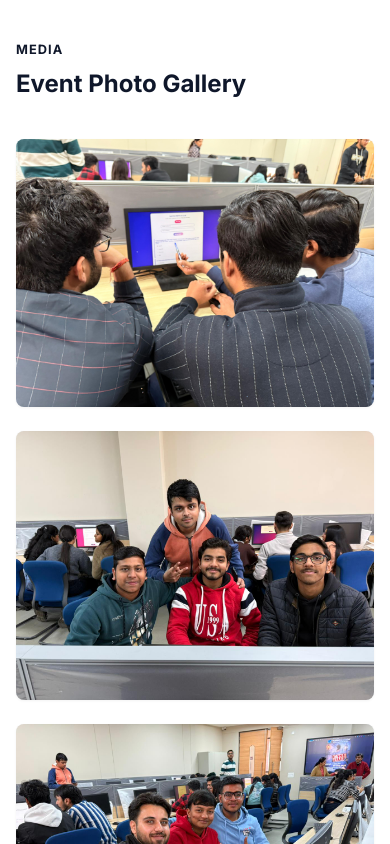
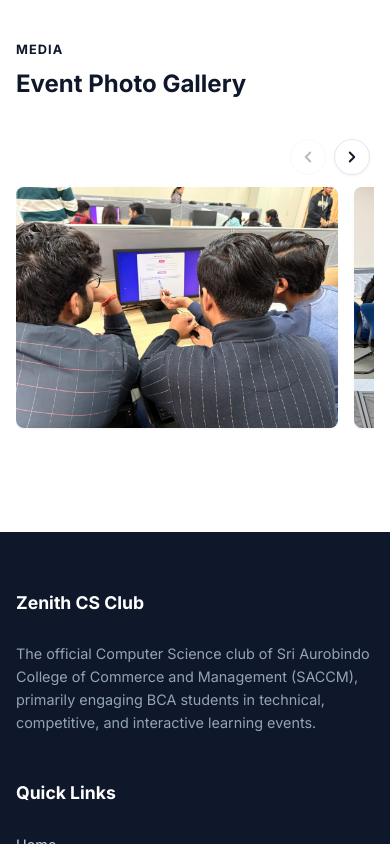
Before and after one commit to ArmaanCode2/Zenith, a React (Vite) app: page /events/case-files in a window 390 px wide. Shown: the part 4060-4904 px from the top of the page. Built offline with nearby package versions, Linux system fonts and the light colour scheme.

Commit message:
made the scrolltotop for every page, fixed the mobile view of events

```diff
--- a/src/App.jsx
+++ b/src/App.jsx
@@ -6,6 +6,7 @@ import './styles/layout.css';
 import Header from './components/layout/Header';
 import Navbar from './components/layout/Navbar';
 import Footer from './components/layout/Footer';
+import ScrollToTop from './components/common/ScrollToTop';
 
 import HomePage from './pages/HomePage';
 import AboutPage from './pages/AboutPage';
@@ -18,6 +19,7 @@ import NotFoundPage from './pages/NotFoundPage';
 function App() {
   return (
     <Router>
+      <ScrollToTop />
       <div className="app-shell">
         <Header />
         <Navbar />
--- /dev/null
+++ b/src/components/common/ScrollToTop.jsx
@@ -0,0 +1,20 @@
+import { useEffect } from 'react';
+import { useLocation } from 'react-router-dom';
+
+function ScrollToTop() {
+  const { pathname } = useLocation();
+
+  useEffect(() => {
+    window.scrollTo({
+      top: 0,
+      left: 0,
+      behavior: 'instant'
+    });
+    document.documentElement.scrollTop = 0;
+    document.body.scrollTop = 0;
+  }, [pathname]);
+
+  return null;
+}
+
+export default ScrollToTop;
--- a/src/pages/EventDetailPage.jsx
+++ b/src/pages/EventDetailPage.jsx
@@ -1,16 +1,12 @@
 import React, { useEffect } from 'react';
 import { useParams, Link } from 'react-router-dom';
+import HorizontalCarousel from '../components/common/HorizontalCarousel';
 import { getEventById } from '../data/events';
 import '../styles/events.css';
 
 function EventDetailPage() {
   const { eventId } = useParams();
   const event = getEventById(eventId);
-
-  //scroll top on page
-  useEffect(() => {
-    window.scrollTo(0, 0);
-  }, [eventId]);
 
   if (!event) {
     return (
@@ -93,7 +89,7 @@ function EventDetailPage() {
                 <React.Fragment key={round.roundNumber}>
                   <div className="flow-step">
                     <span className="flow-step-number">0{round.roundNumber}</span>
-                    <span className="flow-step-title">{round.title.replace(/^Round \d+:\s*/i, '')}</span>
+                    <span className="flow-step-title">{round.title}</span>
                     <span className="flow-step-type">{round.type}</span>
                   </div>
                   {index < event.rounds.length - 1 && (
@@ -145,13 +141,13 @@ function EventDetailPage() {
               <h2>Event Photo Gallery</h2>
             </div>
 
-            <div className="event-detail-gallery-grid">
+            <HorizontalCarousel className="event-detail-gallery-grid">
               {event.gallery.map((photo, index) => (
                 <div key={index} className="event-gallery-item">
                   <img src={photo} alt={`${event.title} moment ${index + 1}`} className="event-gallery-img" />
                 </div>
               ))}
-            </div>
+            </HorizontalCarousel>
           </div>
         </section>
       )}
--- a/src/pages/EventsPage.jsx
+++ b/src/pages/EventsPage.jsx
@@ -1,5 +1,6 @@
 import React from 'react';
 import EventCard from '../components/common/EventCard';
+import HorizontalCarousel from '../components/common/HorizontalCarousel';
 import { eventsData } from '../data/events';
 import '../styles/events.css';
 
@@ -18,11 +19,11 @@ function EventsPage() {
 
       <section className="section bg-light">
         <div className="container">
-          <div className="events-grid">
+          <HorizontalCarousel className="events-grid">
             {eventsData.map(event => (
               <EventCard key={event.id} event={event} />
             ))}
-          </div>
+          </HorizontalCarousel>
         </div>
       </section>
     </div>
--- a/src/styles/events.css
+++ b/src/styles/events.css
@@ -291,7 +291,18 @@
     padding: 1.5rem 1.25rem;
   }
 
-  .event-detail-gallery-grid {
-    grid-template-columns: 1fr;
+  /* MOBILE CAROUSEL CARD WIDTHS (<= 768px ONLY) */
+  .carousel-track.events-grid > * {
+    flex: 0 0 88% !important;
+    max-width: 88% !important;
+    scroll-snap-align: start !important;
+    margin: 0 !important;
+  }
+
+  .carousel-track.event-detail-gallery-grid > * {
+    flex: 0 0 90% !important;
+    max-width: 90% !important;
+    scroll-snap-align: start !important;
+    margin: 0 !important;
   }
 }
--- a/src/styles/layout.css
+++ b/src/styles/layout.css
@@ -360,3 +360,74 @@
     gap: 0.75rem;
   }
 }
+
+/* GLOBAL CAROUSEL BASE STYLES */
+.carousel-wrapper {
+  position: relative;
+  width: 100%;
+}
+
+.carousel-controls-mobile {
+  display: none;
+}
+
+@media (max-width: 768px) {
+  .carousel-wrapper {
+    overflow: hidden;
+  }
+
+  .carousel-controls-mobile {
+    display: flex;
+    justify-content: flex-end;
+    align-items: center;
+    gap: 0.5rem;
+    margin-bottom: 0.75rem;
+    padding-right: 0.25rem;
+  }
+
+  .carousel-btn {
+    width: 36px;
+    height: 36px;
+    border-radius: 50%;
+    background-color: var(--color-surface);
+    border: 1px solid var(--color-border);
+    color: var(--color-primary);
+    display: flex;
+    align-items: center;
+    justify-content: center;
+    box-shadow: var(--shadow-sm);
+    cursor: pointer;
+    transition: opacity var(--transition-speed), background-color var(--transition-speed), border-color var(--transition-speed);
+  }
+
+  .carousel-btn:hover:not(:disabled) {
+    background-color: var(--color-primary);
+    color: var(--color-text-light);
+    border-color: var(--color-primary);
+  }
+
+  .carousel-btn:disabled {
+    opacity: 0.3;
+    cursor: not-allowed;
+    box-shadow: none;
+  }
+
+  .carousel-track {
+    display: flex !important;
+    flex-wrap: nowrap !important;
+    grid-template-columns: none !important;
+    overflow-x: auto !important;
+    scroll-snap-type: x mandatory !important;
+    scroll-behavior: smooth !important;
+    -webkit-overflow-scrolling: touch;
+    scrollbar-width: none;
+    -ms-overflow-style: none;
+    padding-bottom: 0.75rem !important;
+    margin-bottom: 1.25rem !important;
+    gap: 1rem !important;
+  }
+
+  .carousel-track::-webkit-scrollbar {
+    display: none;
+  }
+}
```
